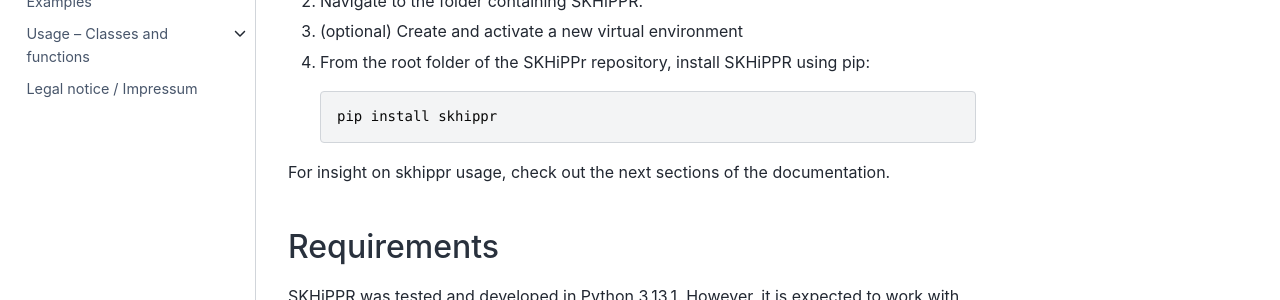
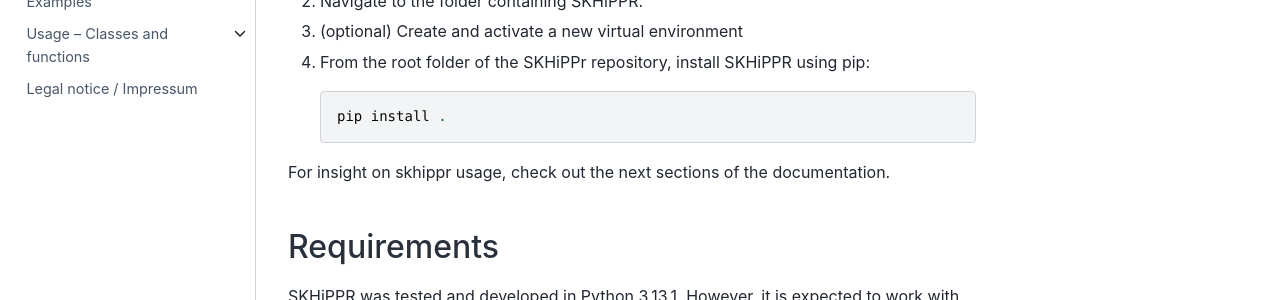
Before and after one commit to f-bayer/SKHiPPR, a Sphinx documentation site: the page built from docs_source/source/installation.rst, in a window 1280 px wide. Shown: the part 222-522 px from the top of the page. Built offline with Sphinx 7.4.7 and the Sphinx Book theme 1.1.4, drawn with Linux system fonts in a browser that asks for light colours.

Commit message:
Edit installation guide

```diff
--- a/docs_source/source/installation.rst
+++ b/docs_source/source/installation.rst
@@ -8,7 +8,7 @@ To install SKHiPPR, perform the following steps:
 #. (optional) Create and activate a new virtual environment
 #. From the root folder of the SKHiPPr repository, install SKHiPPR using pip::
 
-    pip install skhippr
+    pip install .
 
 For insight on skhippr usage, check out the next sections of the documentation.
 
--- a/setup.py
+++ b/setup.py
@@ -5,9 +5,7 @@ version = "2.0"
 author = "Fabia Bayer"
 author_email = "skhippr@inm.uni-stuttgart.de"
 url = "SKHiPPR <https://github.com/f-bayer/SKHiPPR>"
-description = (
-    "Sparse Koopman-Hill Projection for Periodic Solutions and Resonance Curves"
-)
+description = "Stability using Koopman-Hill Projection for Periodic Solutions and Resonance Curves"
 long_description = ""
 license = "LICENSE"
 
```
